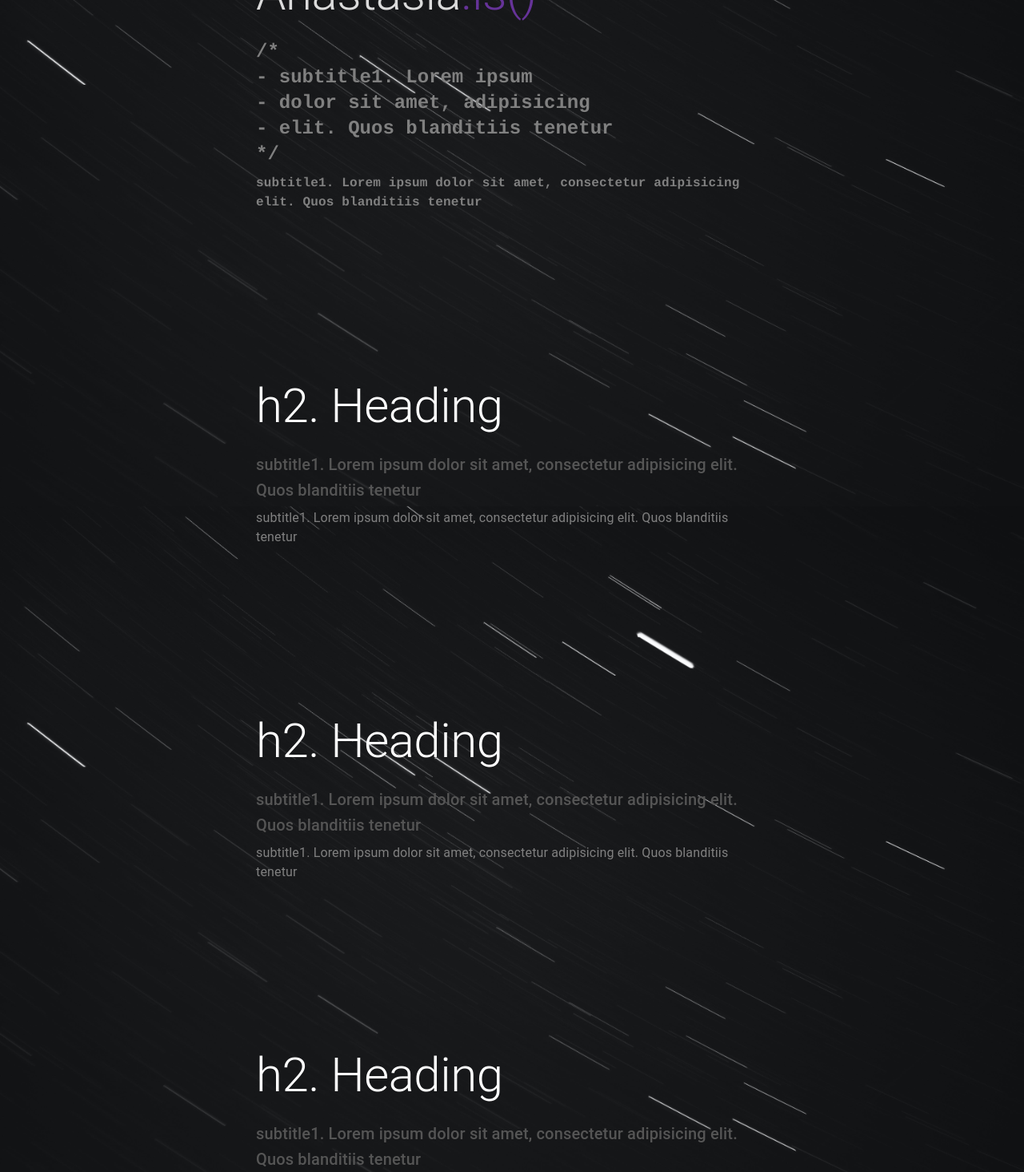
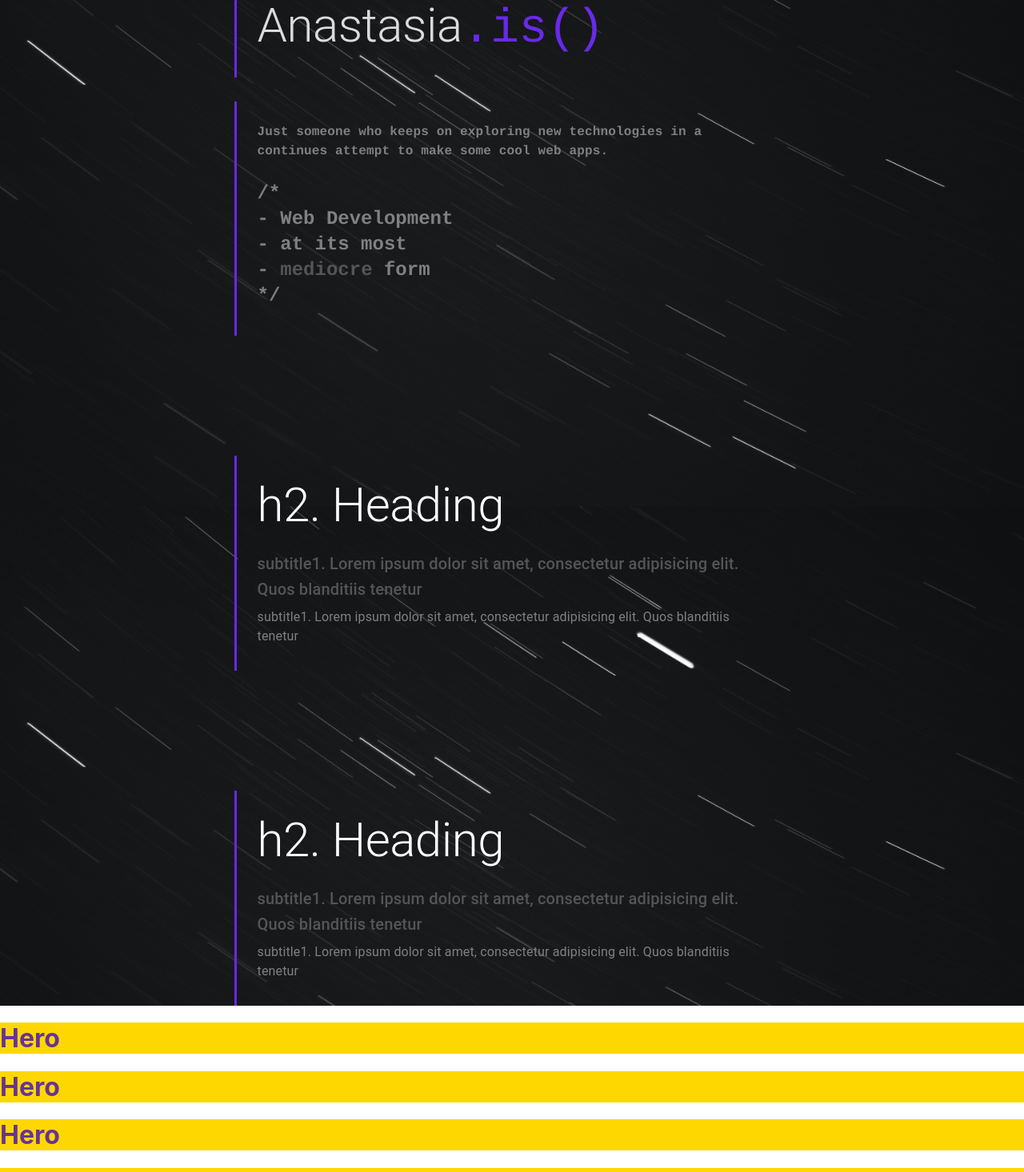
Before and after one commit to AnastasiaTsi/AnastasiaTsi.github.io, a React (Create React App) app: page / in a window 1280 px wide. Shown: the part 220-1686 px from the top of the page at 80% size. Built offline with nearby package versions, Linux system fonts and the light colour scheme.

Commit message:
hero improvemnts

```diff
--- a/src/components/Hero.tsx
+++ /dev/null
@@ -1,126 +0,0 @@
-import { Typography } from "@material-ui/core/";
-import { Heading1 } from "../style/typographyStyles";
-import React from "react";
-
-const style = {
-  margin: "auto",
-  inset: 0,
-  padding: "2%",
-  width: "50%",
-  height: "fit-content",
-  borderRadius: "20px",
-  color: "grey",
-};
-
-const Hero = () => {
-  return (
-    <>
-      <div
-        style={{
-          minHeight: "100vh",
-          backgroundImage: `url(images/bl-rain.jpg)`,
-          backgroundSize: "cover",
-          overflow: "hidden",
-          backgroundPosition: "center center",
-          backgroundRepeat: "no-repeat",
-          backgroundAttachment: "fixed",
-        }}
-      >
-        <div style={{ marginTop: "80px" }} />
-
-        <div style={{ ...style, marginTop: "150px" }}>
-          <Heading1
-            variant="h2"
-            component="h1"
-            gutterBottom
-            // style={{ fontFamily: "courier" }}
-          >
-            Anastasia<span style={{ color: "rebeccapurple" }}>.is()</span>
-          </Heading1>
-          <Typography
-            style={{ fontFamily: "courier", fontWeight: "bold" }}
-            variant="h5"
-            gutterBottom
-          >
-            /* <br />
-            - subtitle1. Lorem ipsum <br />- dolor sit amet, adipisicing
-            <br />- elit. Quos blanditiis tenetur <br />
-            */
-          </Typography>
-          <Typography
-            style={{ fontWeight: "bold", fontFamily: "courier" }}
-            variant="body1"
-            gutterBottom
-          >
-            subtitle1. Lorem ipsum dolor sit amet, consectetur adipisicing elit.
-            Quos blanditiis tenetur
-          </Typography>
-        </div>
-
-        <div style={{ ...style, marginTop: "150px" }}>
-          <Typography
-            style={{ color: "#fff" }}
-            variant="h2"
-            component="h1"
-            gutterBottom
-          >
-            h2. Heading
-          </Typography>
-          <Typography style={{ color: "#555" }} variant="h6" gutterBottom>
-            subtitle1. Lorem ipsum dolor sit amet, consectetur adipisicing elit.
-            Quos blanditiis tenetur
-          </Typography>
-          <Typography variant="body1" gutterBottom>
-            subtitle1. Lorem ipsum dolor sit amet, consectetur adipisicing elit.
-            Quos blanditiis tenetur
-          </Typography>
-        </div>
-        <div style={{ ...style, marginTop: "150px" }}>
-          <Typography
-            style={{ color: "#fff" }}
-            variant="h2"
-            component="h1"
-            gutterBottom
-          >
-            h2. Heading
-          </Typography>
-          <Typography style={{ color: "#555" }} variant="h6" gutterBottom>
-            subtitle1. Lorem ipsum dolor sit amet, consectetur adipisicing elit.
-            Quos blanditiis tenetur
-          </Typography>
-          <Typography variant="body1" gutterBottom>
-            subtitle1. Lorem ipsum dolor sit amet, consectetur adipisicing elit.
-            Quos blanditiis tenetur
-          </Typography>
-        </div>
-
-        <div style={{ ...style, marginTop: "150px" }}>
-          <Typography
-            style={{ color: "#fff" }}
-            variant="h2"
-            component="h1"
-            gutterBottom
-          >
-            h2. Heading
-          </Typography>
-          <Typography style={{ color: "#555" }} variant="h6" gutterBottom>
-            subtitle1. Lorem ipsum dolor sit amet, consectetur adipisicing elit.
-            Quos blanditiis tenetur
-          </Typography>
-          <Typography variant="body1" gutterBottom>
-            subtitle1. Lorem ipsum dolor sit amet, consectetur adipisicing elit.
-            Quos blanditiis tenetur
-          </Typography>
-        </div>
-      </div>
-      <div style={style}></div>
-      <h1 style={{ backgroundColor: "gold", color: "rebeccapurple" }}>Hero</h1>
-      <h1 style={{ backgroundColor: "gold", color: "rebeccapurple" }}>Hero</h1>
-      <h1 style={{ backgroundColor: "gold", color: "rebeccapurple" }}>Hero</h1>
-      <h1 style={{ backgroundColor: "gold", color: "rebeccapurple" }}>Hero</h1>
-      <h1 style={{ backgroundColor: "gold", color: "rebeccapurple" }}>Hero</h1>
-    </>
-  );
-};
-
-export default Hero;
--- /dev/null
+++ b/src/components/Hero/Hero.tsx
@@ -0,0 +1,93 @@
+import { Typography } from "@material-ui/core/";
+import { Heading1 } from "../../style/typographyStyles";
+import React from "react";
+import { RootDiv, CardDiv } from "./heroStyles";
+
+const Hero = () => {
+  return (
+    <>
+      <RootDiv>
+        <div style={{ marginTop: "80px" }} />
+
+        <CardDiv style={{ marginTop: "190px" }}>
+          <Heading1 variant="h2" component="h1">
+            Anastasia
+            <span style={{ color: "#682ae9", fontFamily: "courier" }}>
+              .is()
+            </span>
+          </Heading1>
+        </CardDiv>
+
+        <CardDiv style={{ marginTop: "30px" }}>
+          <Typography
+            style={{
+              fontWeight: "bold",
+              fontFamily: "courier",
+              marginBottom: "4%",
+            }}
+            variant="body1"
+            gutterBottom
+          >
+            Just someone who keeps on exploring new technologies in a continues
+            attempt to make some cool web apps.
+          </Typography>
+
+          <Typography
+            style={{ fontFamily: "courier", fontWeight: "bold" }}
+            variant="h5"
+            gutterBottom
+          >
+            /* <br />
+            - Web Development <br />- at its most
+            <br />- <span style={{ color: "#555" }}>mediocre</span> form <br />
+            */
+          </Typography>
+        </CardDiv>
+        <CardDiv style={{ marginTop: "150px" }}>
+          <Typography
+            style={{ color: "#fff" }}
+            variant="h2"
+            component="h1"
+            gutterBottom
+          >
+            h2. Heading
+          </Typography>
+          <Typography style={{ color: "#555" }} variant="h6" gutterBottom>
+            subtitle1. Lorem ipsum dolor sit amet, consectetur adipisicing elit.
+            Quos blanditiis tenetur
+          </Typography>
+          <Typography variant="body1" gutterBottom>
+            subtitle1. Lorem ipsum dolor sit amet, consectetur adipisicing elit.
+            Quos blanditiis tenetur
+          </Typography>
+        </CardDiv>
+
+        <CardDiv style={{ marginTop: "150px" }}>
+          <Typography
+            style={{ color: "#fff" }}
+            variant="h2"
+            component="h1"
+            gutterBottom
+          >
+            h2. Heading
+          </Typography>
+          <Typography style={{ color: "#555" }} variant="h6" gutterBottom>
+            subtitle1. Lorem ipsum dolor sit amet, consectetur adipisicing elit.
+            Quos blanditiis tenetur
+          </Typography>
+          <Typography variant="body1" gutterBottom>
+            subtitle1. Lorem ipsum dolor sit amet, consectetur adipisicing elit.
+            Quos blanditiis tenetur
+          </Typography>
+        </CardDiv>
+      </RootDiv>
+      <h1 style={{ backgroundColor: "gold", color: "rebeccapurple" }}>Hero</h1>
+      <h1 style={{ backgroundColor: "gold", color: "rebeccapurple" }}>Hero</h1>
+      <h1 style={{ backgroundColor: "gold", color: "rebeccapurple" }}>Hero</h1>
+      <h1 style={{ backgroundColor: "gold", color: "rebeccapurple" }}>Hero</h1>
+      <h1 style={{ backgroundColor: "gold", color: "rebeccapurple" }}>Hero</h1>
+    </>
+  );
+};
+
+export default Hero;
--- /dev/null
+++ b/src/components/Hero/heroStyles.ts
@@ -0,0 +1,24 @@
+import styled from "styled-components";
+import colors from "../../style/colors";
+import { Link } from "react-router-dom";
+import AppBar from "@material-ui/core/AppBar";
+
+export const RootDiv = styled.div`
+  min-height: 100vh;
+  background-image: url(images/bl-rain.jpg);
+  background-size: cover;
+  overflow: hidden;
+  background-position: center center;
+  background-repeat: no-repeat;
+  background-attachment: fixed;
+`;
+
+export const CardDiv = styled.div`
+  margin: auto;
+  inset: 0;
+  padding: 2%;
+  width: 50%;
+  height: fit-content;
+  color: grey;
+  border-left: solid ${colors.purple};
+`;
--- a/src/pages/Home.tsx
+++ b/src/pages/Home.tsx
@@ -1,5 +1,5 @@
 import React from "react";
-import Hero from "../components/Hero";
+import Hero from "../components/Hero/Hero";
 
 const Home = () => {
   return (
```
